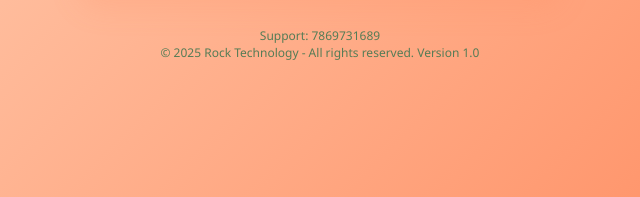
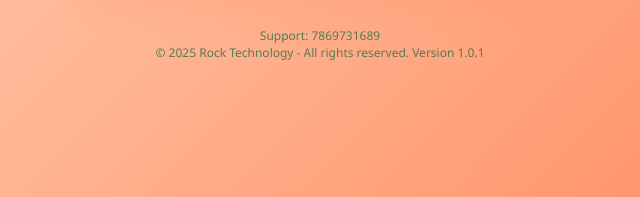
Before and after one commit to rocktech-web/AIOFormat, a plain HTML site: page index.html in a window 1280 px wide. Shown: the part 590-787 px from the top of the page, 320-960 px from the left. Drawn offline with Linux system fonts and the light colour scheme; no server answers.

Commit message:
Update index.html

```diff
--- a/index.html
+++ b/index.html
@@ -282,7 +282,7 @@
         </div>
         <div class="login-footer">
             Support: 7869731689<br>
-            © 2025 Rock Technology - All rights reserved. Version 1.0
+            © 2025 Rock Technology - All rights reserved. Version 1.0.1
         </div>
     </div>
 
@@ -448,8 +448,8 @@
             </div>
         </div>
         <div class="footer">
-            Support 9876543210<br>
-            © 2025 Rock Technology All rights reserved. Version 1.0
+            Support 7869731689<br>
+            © 2025 Rock Technology - All rights reserved. Version 1.0.1
         </div>
     </div>
 
```
